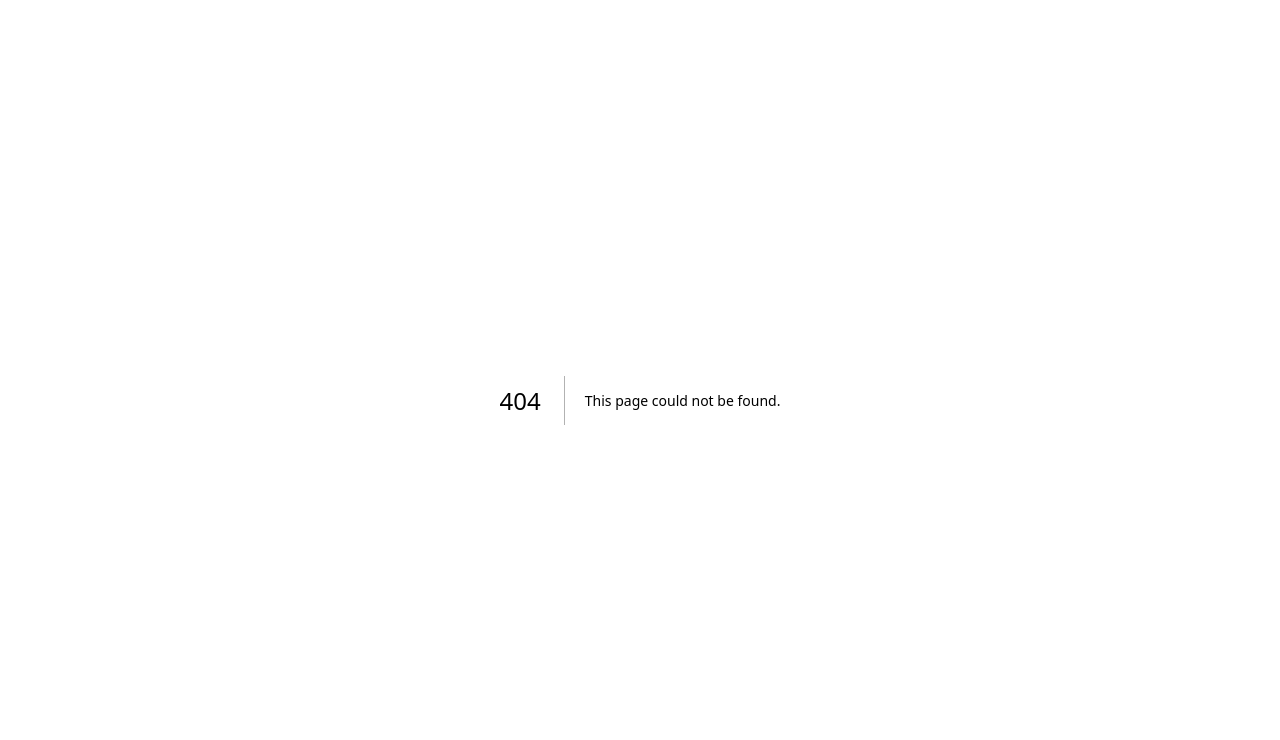
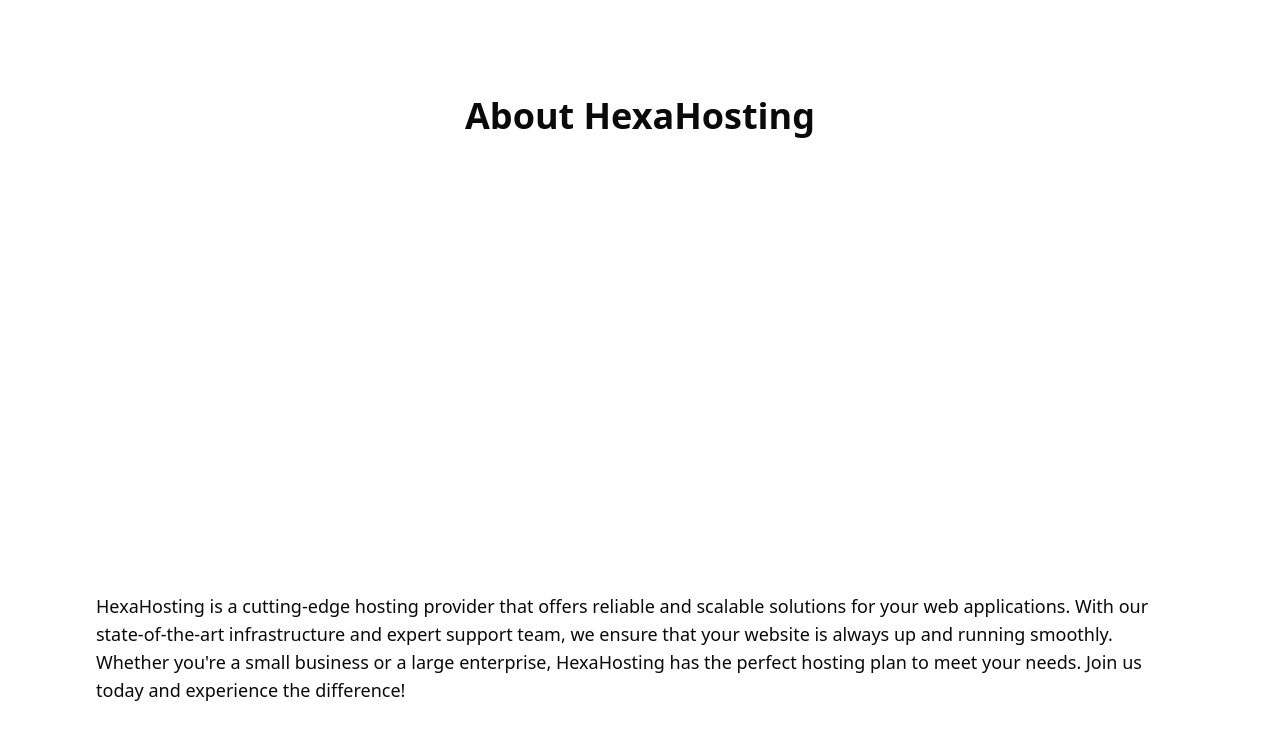
Before and after one commit to S0FTS0RR0W/HexaHosting-Site, a Next.js app: page /about in a window 1280 px wide. Before the commit this address had no page. Shown: the top 740 px of the page. Built offline with nearby package versions, Linux system fonts and the light colour scheme.

Commit message:
Feat: add about page

```diff
--- /dev/null
+++ b/app/about/page.tsx
@@ -0,0 +1,8 @@
+export default function About() {
+    return (
+        <main className="flex min-h-screen flex-col items-center justify-between p-24">
+            <h1 className="text-4xl font-bold">About HexaHosting</h1>
+            <p className="mt-4 text-lg">HexaHosting is a cutting-edge hosting provider that offers reliable and scalable solutions for your web applications. With our state-of-the-art infrastructure and expert support team, we ensure that your website is always up and running smoothly. Whether you're a small business or a large enterprise, HexaHosting has the perfect hosting plan to meet your needs. Join us today and experience the difference!</p>
+        </main>
+    )
+}
```
Also changed, not shown: 1 other file (tests, documents, lock files or other folders).
